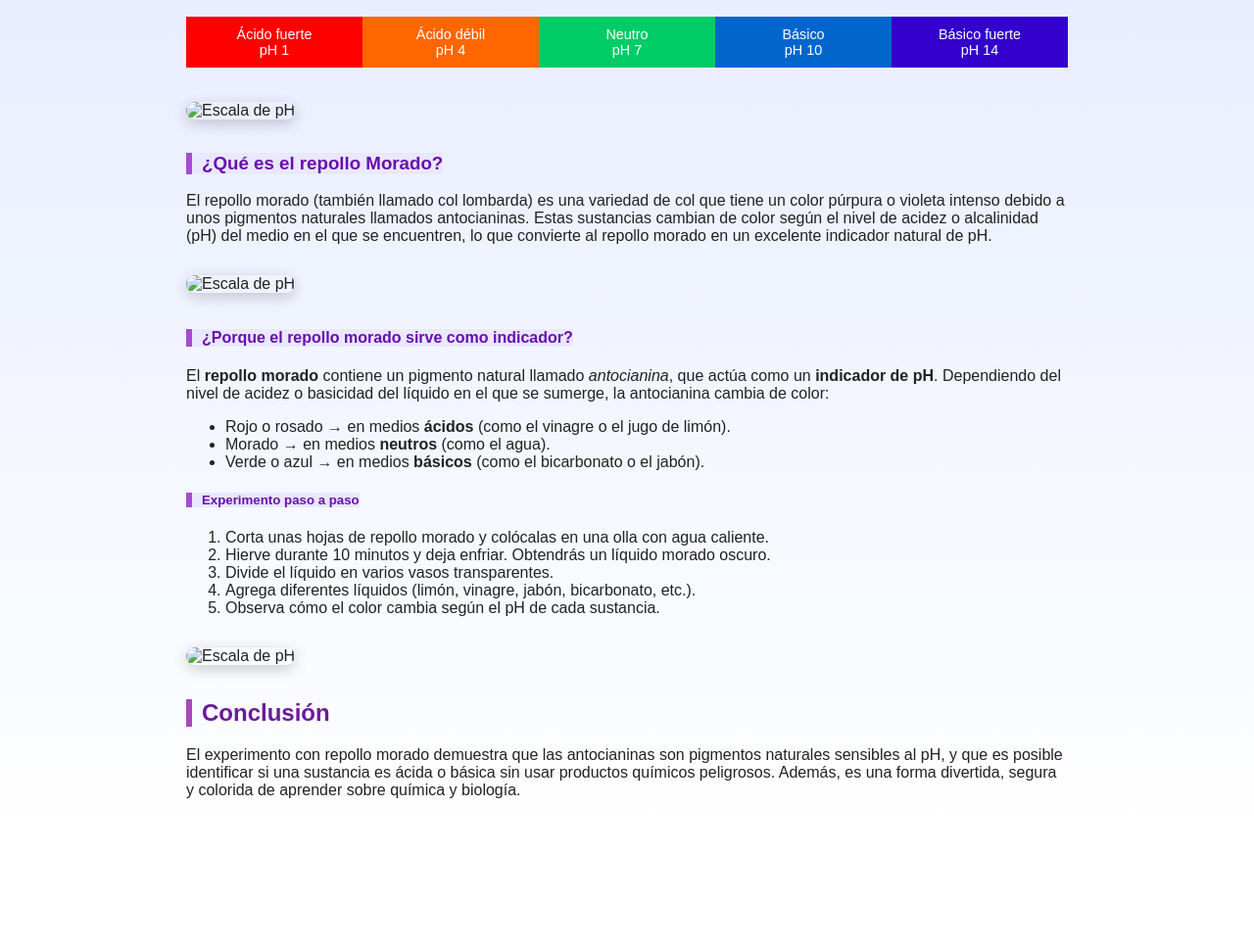
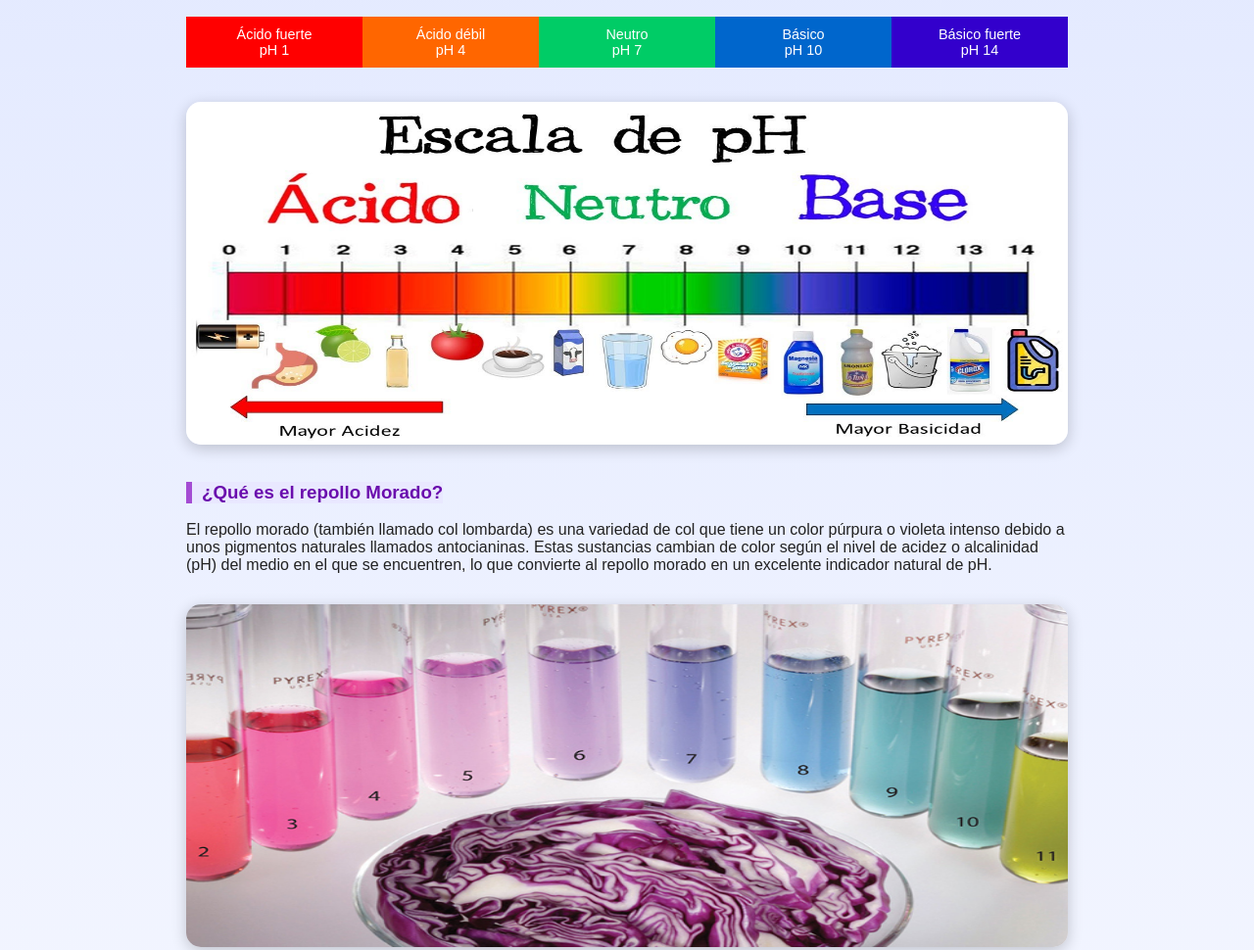
Before and after one commit to karolcardozo8/Proyecto-ph, a plain HTML site: page index.html in a window 1280 px wide. Shown: the part 334-1304 px from the top of the page at 98% size. Before the commit the page ends 1196 px from the top, so only its background shows below. Drawn offline with Linux system fonts and the light colour scheme.

Commit message:
Update index.html

```diff
--- a/index.html
+++ b/index.html
@@ -108,7 +108,7 @@
       <div class="ph-box ph14">Básico fuerte<br>pH 14</div>
     </div>
 
-    <img src="img/ph.jpg"width="600" height="350" alt="Escala de pH">
+    <img src="ph.jpg"width="600" height="350" alt="Escala de pH">
 
     <h3 style="color: #6a0dad; font-weight: bold; border-left: 6px solid #a44cd3; padding-left: 10px; background-color: #e9e8ff; width: fit-content;">
 ¿Qué es el repollo Morado?
@@ -120,7 +120,7 @@
    el que se encuentren, lo que convierte al repollo morado en un excelente indicador natural de pH.
     </p>
 
-  <img src="img/Experimento.jpg"width="600" height="350" alt="Escala de pH">
+  <img src="Experimento.jpg"width="600" height="350" alt="Escala de pH">
 
     <h4 style="color: #6a0dad; font-weight: bold; border-left: 6px solid #a44cd3; padding-left: 10px; background-color: #e9e8ff; width: fit-content; ont-size: 60;">
 ¿Porque el repollo morado sirve como indicador?
@@ -149,7 +149,7 @@ Experimento paso a paso
       <li>Observa cómo el color cambia según el pH de cada sustancia.</li>
     </ol>
 
-    <img src="img/presentacion.jpg"width="600" height="500" alt="Escala de pH">
+    <img src="presentacion.jpg"width="600" height="500" alt="Escala de pH">
 
     <h2>Conclusión</h2>
     <p>
```
